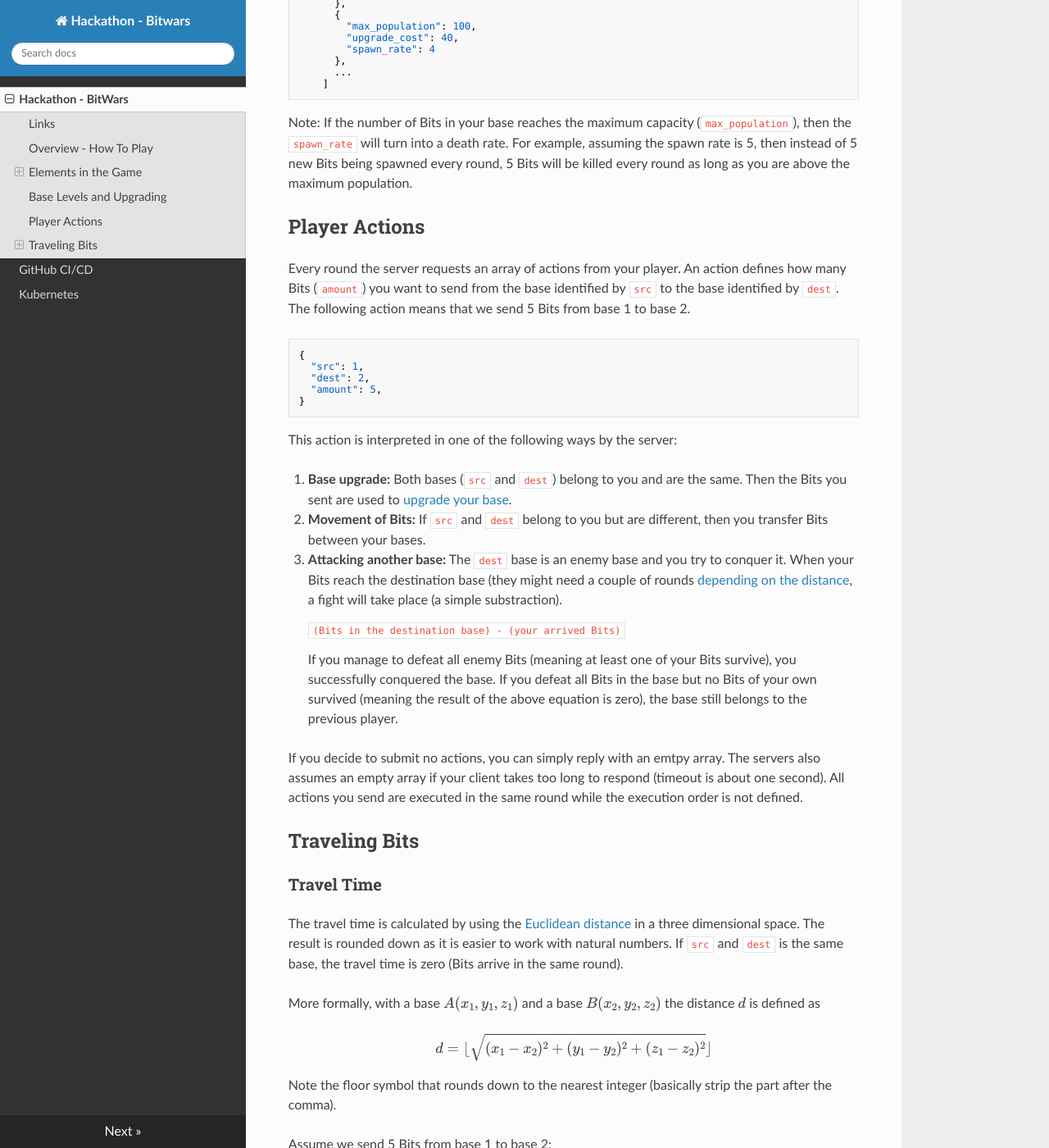
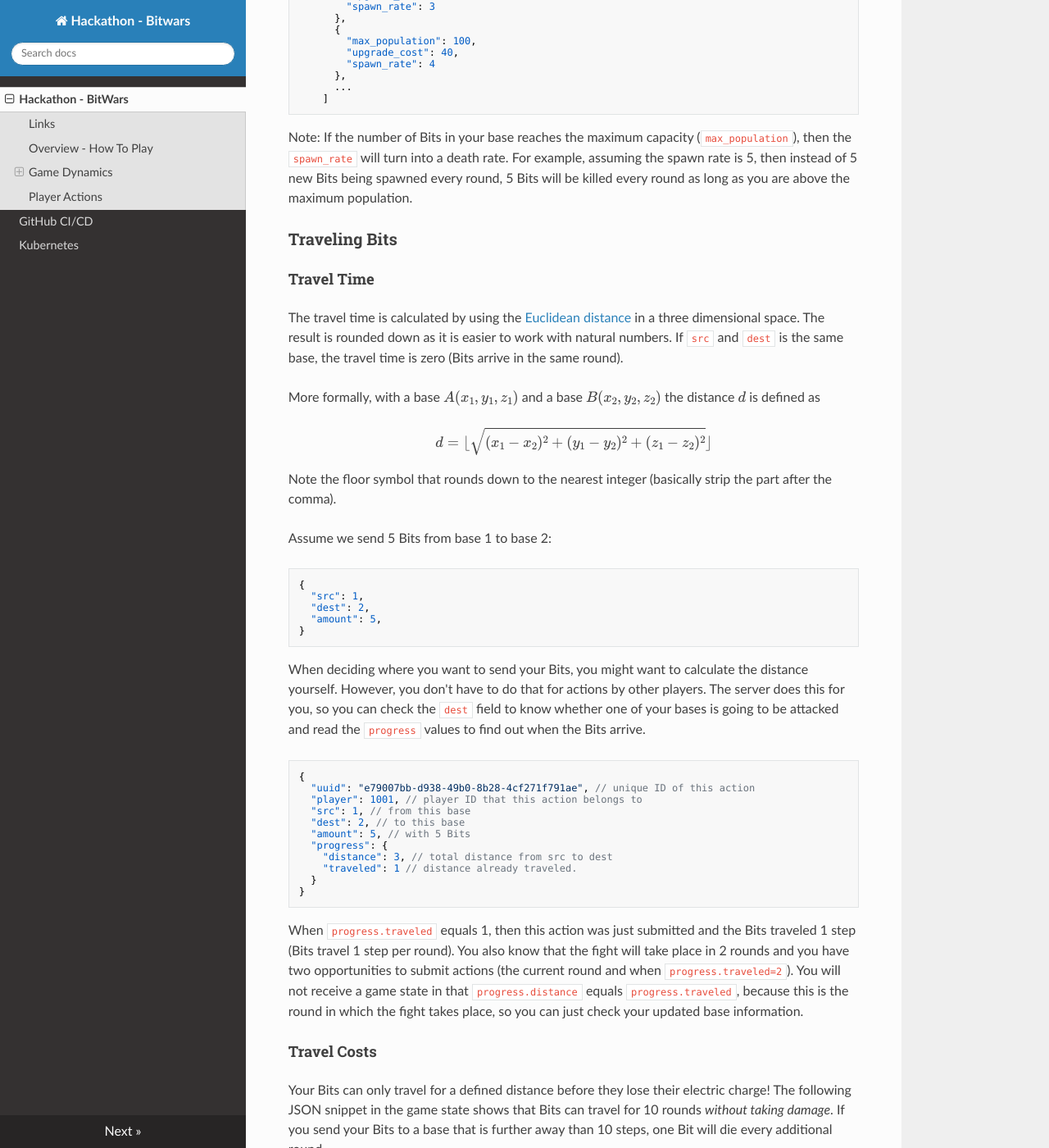
Before and after one commit to Continuous-BitWars/website, an MkDocs documentation site: the page built from docs/index.md, in a window 1280 px wide and 1400 px high, scrolled down 3049 px. Shown: the whole window at 82% size. Built offline with MkDocs 1.6.1, drawn with Linux system fonts in a browser that asks for light colours; nearby versions of some CDN libraries; some of the changed text lies outside the part shown.

Commit message:
Reorder sections

````diff
--- a/docs/index.md
+++ b/docs/index.md
@@ -22,16 +22,17 @@ BitWars is a round-based game.
 Every round the game server sends an HTTP POST request containing the current game state to your client.
 The response of your client is an array of actions, meaning the next moves you want to play.
 
-## Elements in the Game
+## Game Dynamics
 
 ### Player
 
-The player is the client you write and deploy via GitHub.
+The player is the client you write and deploy to the Kubernetes cluster via GitHub.
+You [chose and fork a player][clients] and implement your strategy there.
 
 ### Bits
 
 Every round all bases you own produce a number of Bits according to the level of the base.
-It's your task in the client to come up with a strategy on how to distribute these Bits, either attacking other bases to conquer them or sending them to your own bases to upgrade them.
+It's your task in the player to come up with a strategy on how to distribute these Bits, either attacking other bases to conquer them or sending them to your own bases to upgrade them.
 Or you might want to keep them in the base to defend it against incoming attacks.
 
 ### Bases on the Map
@@ -80,7 +81,7 @@ The bases are transferred in the game state and look like the following JSON sni
 ```
 
 
-## Base Levels and Upgrading
+### Base Levels and Upgrading
 
 When you send Bits to your own base, these Bits will disappear in exchange for level points of the base.
 This is how you upgrade your base. A higher level means
@@ -147,43 +148,9 @@ A quick JSON snippet:
 Note: If the number of Bits in your base reaches the maximum capacity (`max_population`), then the `spawn_rate` will turn into a death rate.
 For example, assuming the spawn rate is 5, then instead of 5 new Bits being spawned every round, 5 Bits will be killed every round as long as you are above the maximum population.
 
-## Player Actions
+### Traveling Bits
 
-Every round the server requests an array of actions from your player.
-An action defines how many Bits (`amount`) you want to send from the base identified by `src` to the base identified by `dest`.
-The following action means that we send 5 Bits from base 1 to base 2.
-
-```json
-{
-  "src": 1,
-  "dest": 2,
-  "amount": 5,
-}
-```
-
-This action is interpreted in one of the following ways by the server:
-
-1. **Base upgrade:** Both bases (`src` and `dest`) belong to you and are the same.
-  Then the Bits you sent are used to [upgrade your base].
-2. **Movement of Bits:** If `src` and `dest` belong to you but are different, then you transfer Bits between your bases.
-3. **Attacking another base:** The `dest` base is an enemy base and you try to conquer it.
-  When your Bits reach the destination base (they might need a couple of rounds [depending on the distance](#traveling-bits), a fight will take place (a simple substraction).
-
-    ```
-    (Bits in the destination base) - (your arrived Bits)
-    ```
-
-    If you manage to defeat all enemy Bits (meaning at least one of your Bits survive), you successfully conquered the base.
-    If you defeat all Bits in the base but no Bits of your own survived (meaning the result of the above equation is zero), the base still belongs to the previous player.
-
-If you decide to submit no actions, you can simply reply with an emtpy array.
-The servers also assumes an empty array if your client takes too long to respond (timeout is about one second).
-All actions you send are executed in the same round while the execution order is not defined.
-
-
-## Traveling Bits
-
-### Travel Time
+#### Travel Time
 
 The travel time is calculated by using the [Euclidean distance][eucl] in a three dimensional space.
 The result is rounded down as it is easier to work with natural numbers.
@@ -228,8 +195,7 @@ When `progress.traveled` equals 1, then this action was just submitted and the B
 You also know that the fight will take place in 2 rounds and you have two opportunities to submit actions (the current round and when `progress.traveled=2`).
 You will not receive a game state in that `progress.distance` equals `progress.traveled`, because this is the round in which the fight takes place, so you can just check your updated base information.
 
-
-### Travel Costs
+#### Travel Costs
 
 Your Bits can only travel for a defined distance before they lose their electric charge!
 The following JSON snippet in the game state shows that Bits can travel for 10 rounds _without taking damage_.
@@ -245,13 +211,53 @@ If you send your Bits to a base that is further away than 10 steps, one Bit will
 }
 ```
 
+
+
+## Player Actions
+
+Every round the server requests an array of actions from your player.
+An action defines how many Bits (`amount`) you want to send from the base identified by `src` to the base identified by `dest`.
+The following action means that we send 5 Bits from base 1 to base 2.
+
+```json
+{
+  "src": 1,
+  "dest": 2,
+  "amount": 5,
+}
+```
+
+This action is interpreted in one of the following ways by the server:
+
+1. **Base upgrade:** Both bases (`src` and `dest`) belong to you and are the same.
+  Then the Bits you sent are used to [upgrade your base].
+2. **Movement of Bits:** If `src` and `dest` belong to you but are different, then you transfer Bits between your bases.
+3. **Attacking another base:** The `dest` base is an enemy base and you try to conquer it.
+  When your Bits reach the destination base (they might need a couple of rounds [depending on the distance](#traveling-bits), a fight will take place (a simple substraction).
+
+    ```
+    (Bits in the destination base) - (your arrived Bits)
+    ```
+
+    If you manage to defeat all enemy Bits (meaning at least one of your Bits survive), you successfully conquered the base.
+    If you defeat all Bits in the base but no Bits of your own survived (meaning the result of the above equation is zero), the base still belongs to the previous player.
+
+If you decide to submit no actions, you can simply reply with an emtpy array.
+The servers also assumes an empty array if your player takes too long to respond (timeout is about one second).
+All actions you send are executed in the same round while the execution order is not defined.
+
+
 <!--
-## Examples
+## Example Actions
 
-1. angreifen
-2. upgraden
-3. verschieben
+### Attacking Another Player
+
+### Upgrade Your Own Base
+
+### Move Bits Between Your Bases
 -->
+
+
 
 <!-- parking lot of links -->
 [eucl]: https://en.wikipedia.org/wiki/Euclidean_distance#Higher_dimensions
````
Also changed, not shown: other parts of docs/index.md (+1 -1 lines).
